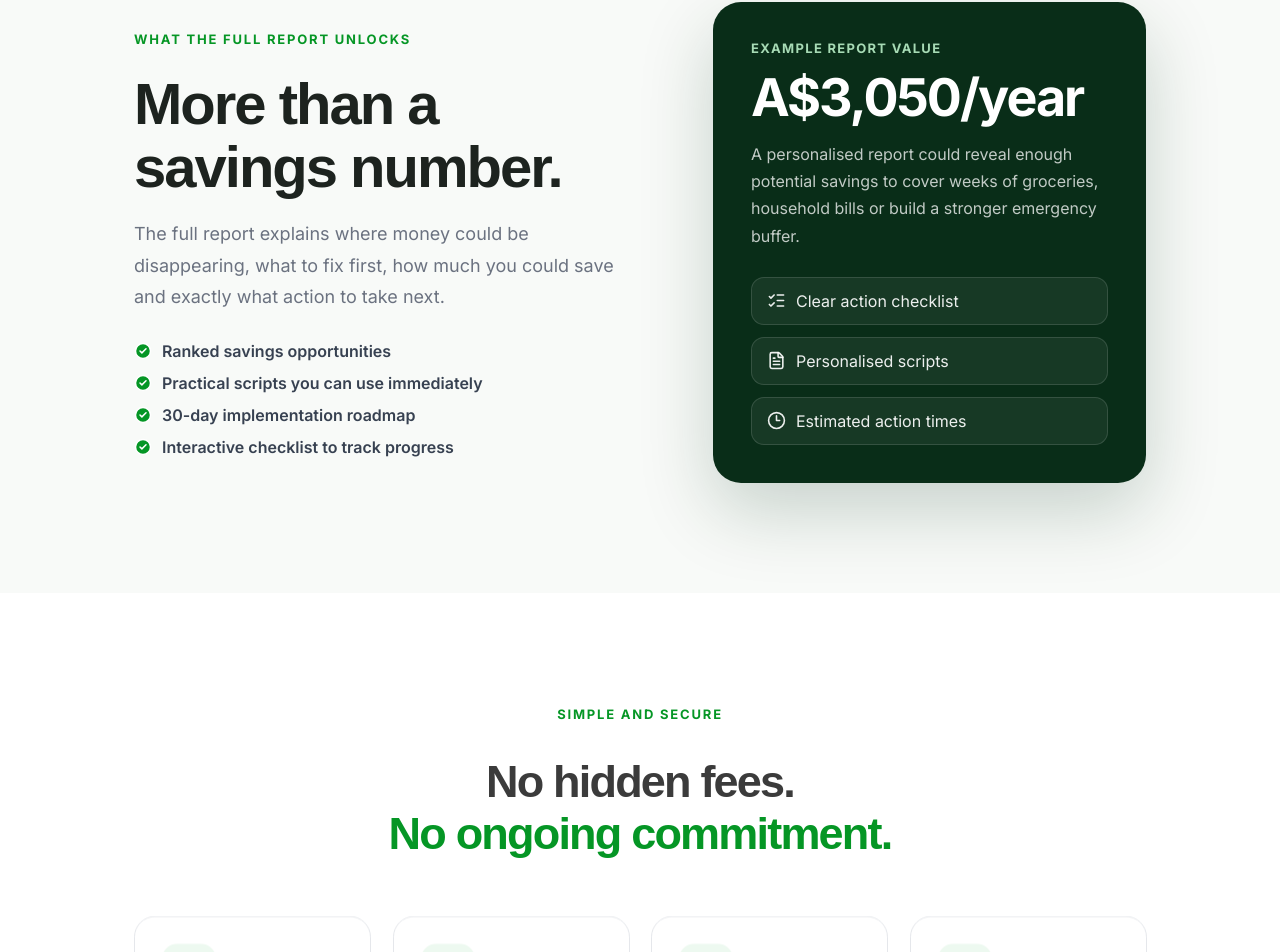
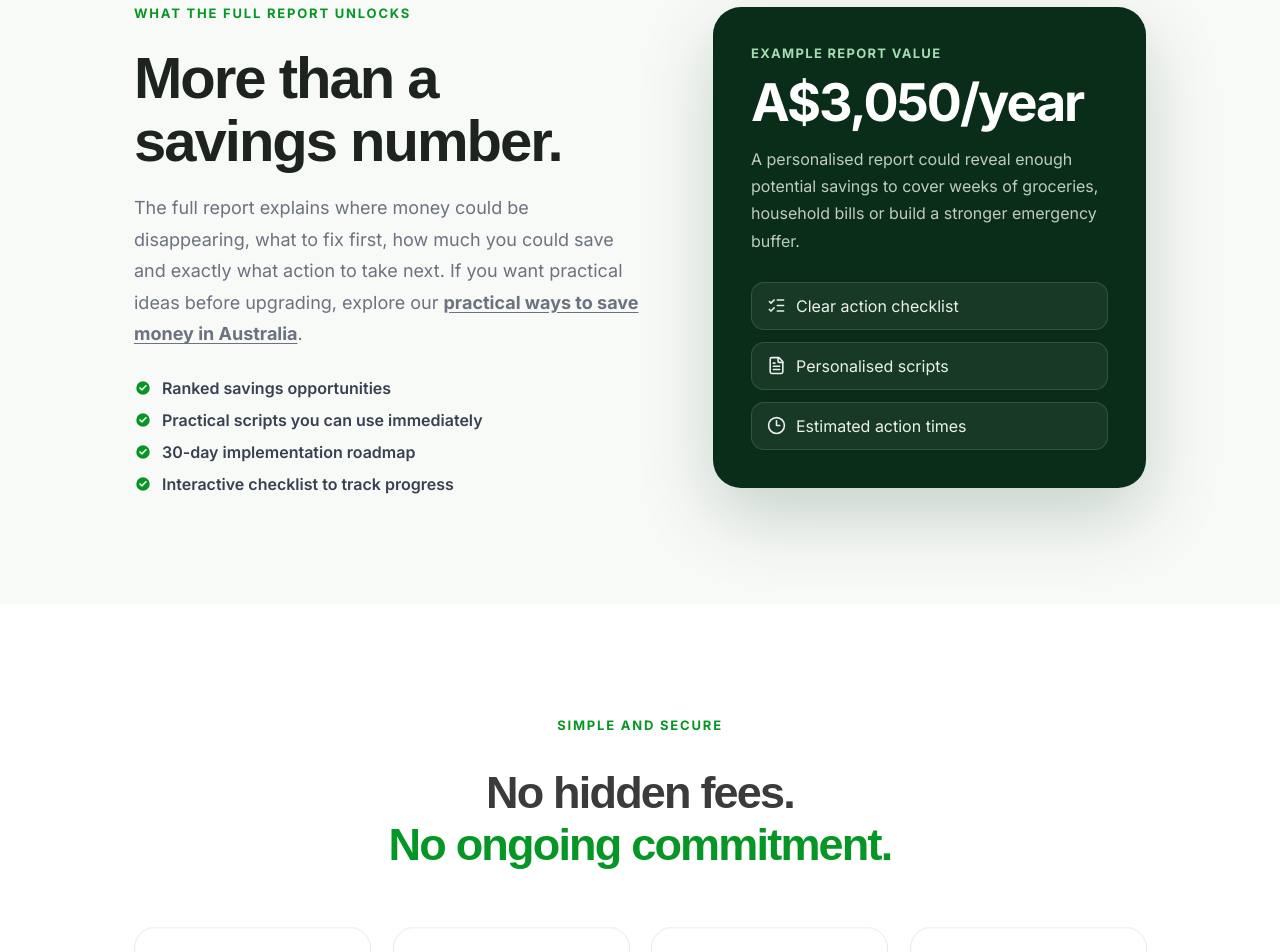
Before and after one commit to SpendShiftOfficial/Spenshiftnew, a Next.js app: page /pricing in a window 1280 px wide. Shown: the part 1986-2938 px from the top of the page. Built offline with nearby package versions, Linux system fonts and the light colour scheme; a web font is replaced by a local one.

Commit message:
Add saving guide link to pricing
Added a link to practical savings ideas in Australia.

```diff
--- a/app/pricing/page.tsx
+++ b/app/pricing/page.tsx
@@ -212,8 +212,19 @@ export default function PricingPage() {
 
               <p>
                 The full report explains where money could be disappearing, what
-                to fix first, how much you could save and exactly what action to
-                take next.
+to fix first, how much you could save and exactly what action to
+take next. If you want practical ideas before upgrading, explore our{" "}
+<Link
+href="/save-money-australia"
+style={{
+color: "inherit",
+fontWeight: 700,
+textDecoration: "underline",
+textUnderlineOffset: "3px",
+}}
+>
+practical ways to save money in Australia
+</Link>.
               </p>
 
               <div className="pricingValuePoints">
```
